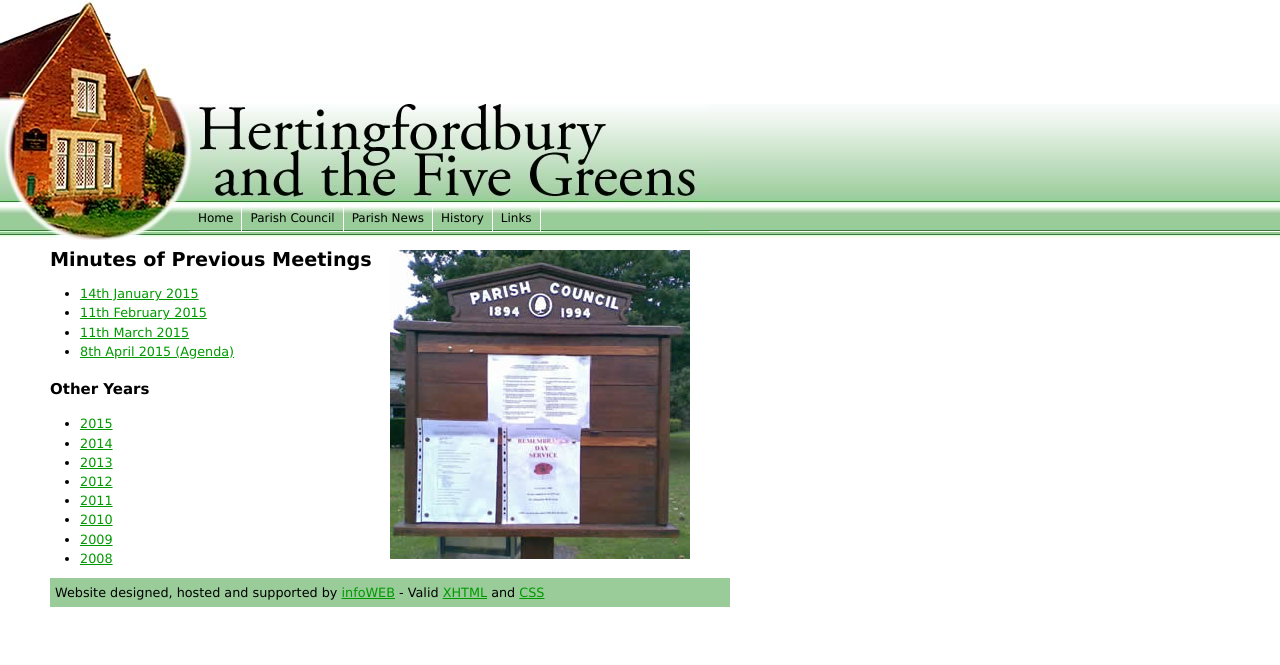
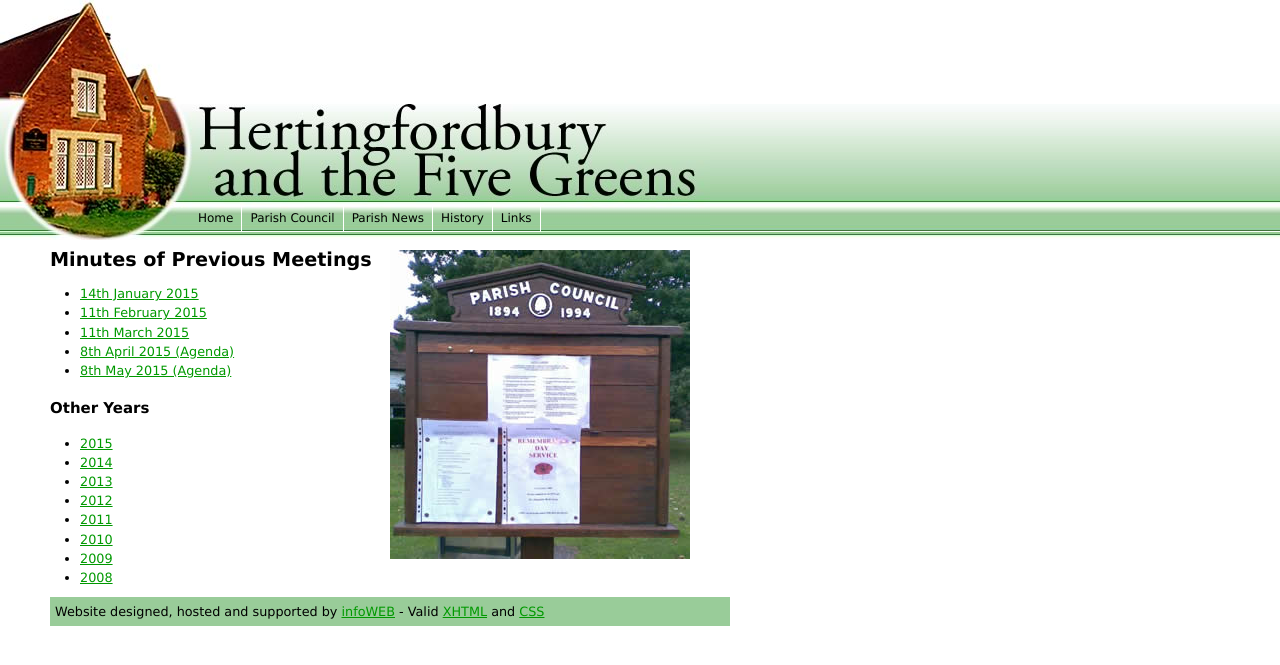
Before and after one commit to pugongyingh/hertingfordbury.org.uk, a Jekyll site: the page built from parish-council/minutes/2015.md, in a window 1280 px wide. Shown: the top 665 px of the page. Built offline with Jekyll 4.4.1, drawn with Linux system fonts in a browser that asks for light colours; nearby versions of some CDN libraries.

Commit message:
May agenda added

```diff
--- a/_data/minutes/2015.json
+++ b/_data/minutes/2015.json
@@ -17,5 +17,9 @@
 			 "date":"8th April 2015 (Agenda)"
 			,"file":"agenda-20150408.pdf"
 		}
+		,{
+			 "date":"8th May 2015 (Agenda)"
+			,"file":"agenda-20150508.pdf"
+		}
 	]
 }
```
Also changed, not shown: 1 other file.
